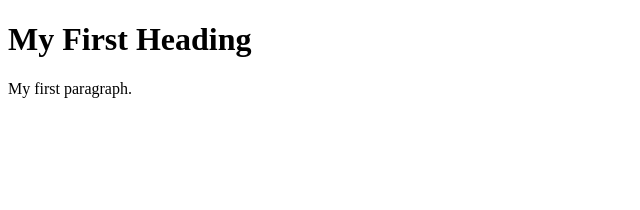
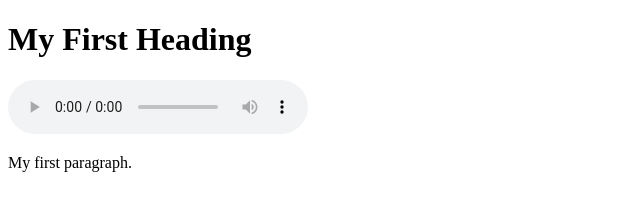
Before and after one commit to cmills11199/mysite, a plain HTML site: page index.html in a window 1280 px wide. Shown: the whole page, without its empty margins (0-640 px from the left). Drawn offline with Linux system fonts and the light colour scheme.

Commit message:
Update index.html

```diff
--- a/index.html
+++ b/index.html
@@ -2,6 +2,12 @@
 <html>
   <body>
     <h1>My First Heading</h1>
+    <div>
+      <audio controls>
+          <source src="Sample Project.mp3" type="audio/mpeg">
+          Your browser does not support the audio tag.
+      </audio>
+    </div>
     <p>My first paragraph.</p>
   </body>
 </html>
```
